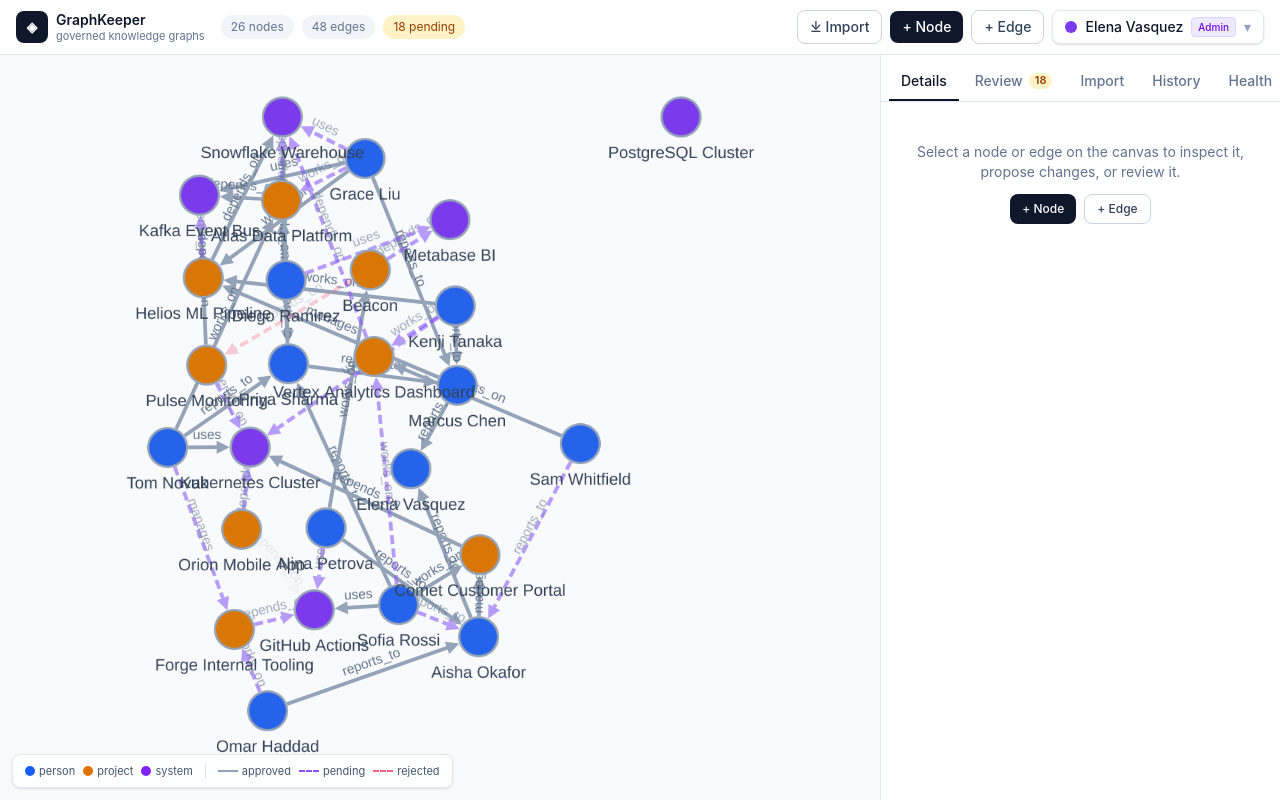
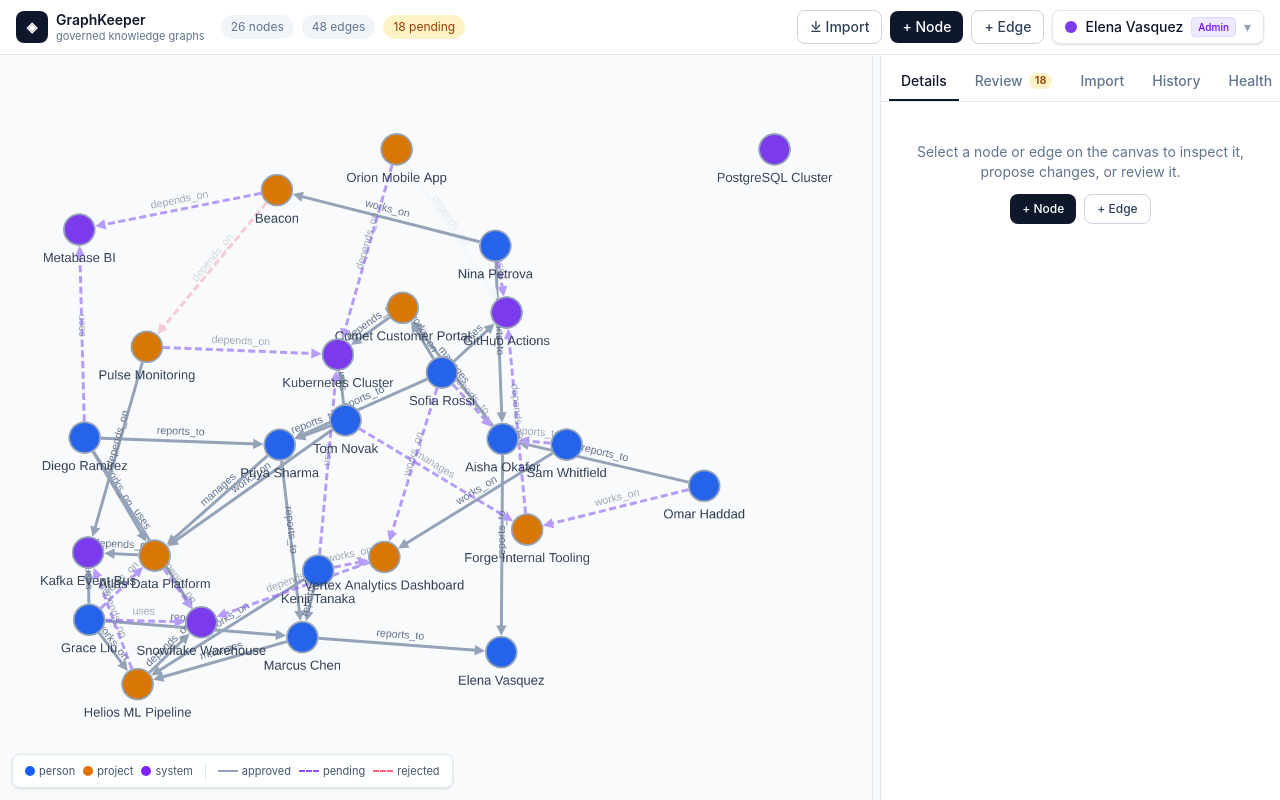
Before and after one commit to youngadults/graphkeeper, a Next.js app: page / in a window 1280 px wide. Built offline with nearby package versions, Linux system fonts and the light colour scheme.

Commit message:
fix: add expandable side panel, space out graph a bit

```diff
--- a/src/components/AppShell.tsx
+++ b/src/components/AppShell.tsx
@@ -1,5 +1,6 @@
 "use client";
 
+import { useEffect, useRef, useState } from "react";
 import { WorkspaceProvider, useWorkspace } from "@/components/workspace/WorkspaceProvider";
 import Header from "@/components/Header";
 import GraphCanvas from "@/components/GraphCanvas";
@@ -21,6 +22,41 @@
 
 function Shell() {
   const { graph, loading, error, selection, select } = useWorkspace();
+  const [panelWidth, setPanelWidth] = useState(400);
+  const resizeState = useRef({ isDragging: false, startX: 0, startWidth: 400 });
+
+  useEffect(() => {
+    const handleMove = (event: MouseEvent) => {
+      if (!resizeState.current.isDragging) return;
+
+      const dx = event.clientX - resizeState.current.startX;
+      const nextWidth = resizeState.current.startWidth - dx;
+      setPanelWidth(Math.min(Math.max(nextWidth, 280), 760));
+    };
+
+    const stopDragging = () => {
+      resizeState.current.isDragging = false;
+    };
+
+    window.addEventListener("mousemove", handleMove);
+    window.addEventListener("mouseup", stopDragging);
+
+    return () => {
+      window.removeEventListener("mousemove", handleMove);
+      window.removeEventListener("mouseup", stopDragging);
+    };
+  }, []);
+
+  const startResize = (event: React.MouseEvent<HTMLDivElement>) => {
+    event.preventDefault();
+    if (event.button !== 0) return;
+
+    resizeState.current = {
+      isDragging: true,
+      startX: event.clientX,
+      startWidth: panelWidth,
+    };
+  };
 
   return (
     <div className="flex h-screen flex-col">
@@ -39,9 +75,22 @@
             </div>
           )}
         </div>
-        <aside className="gk-scroll w-full shrink-0 overflow-y-auto border-t border-slate-200 bg-white lg:w-[400px] lg:border-l lg:border-t-0">
-          <SidePanel />
-        </aside>
+
+        <div className="flex shrink-0">
+          <div
+            className="w-2 cursor-col-resize border-l border-slate-200 bg-slate-50 hover:bg-slate-100"
+            onMouseDown={startResize}
+            title="Drag to resize the side panel"
+            aria-label="Resize side panel"
+            role="separator"
+          />
+          <aside
+            className="gk-scroll w-full shrink-0 overflow-y-auto border-t border-slate-200 bg-white lg:border-l lg:border-t-0"
+            style={{ width: `${panelWidth}px` }}
+          >
+            <SidePanel />
+          </aside>
+        </div>
       </div>
       <Toast />
     </div>
--- a/src/components/GraphCanvas.tsx
+++ b/src/components/GraphCanvas.tsx
@@ -11,10 +11,16 @@
   name: "cose",
   animate: true,
   animationDuration: 350,
-  padding: 40,
+  padding: 36,
   idealEdgeLength: () => 110,
-  nodeOverlap: 24,
+  edgeElasticity: () => 110,
+  nodeRepulsion: 18000,
+  componentSpacing: 32,
+  nodeOverlap: 26,
+  gravity: 0.24,
   randomize: true,
+  numIter: 1300,
+  fit: true,
 };
 
 // cytoscape ships its own types: StylesheetJson = StylesheetJsonBlock[].
@@ -28,6 +34,8 @@
       "font-size": 11,
       "text-valign": "bottom",
       "text-margin-y": 6,
+      "text-max-width": "80px",
+      "text-wrap": "none",
       width: 26,
       height: 26,
       "border-width": 1.5,
@@ -204,7 +212,7 @@
       if (graphRef.current) {
         syncElements(cy, graphRef.current);
         cy.layout(LAYOUT_OPTIONS).run();
-        cy.fit(undefined, 40);
+        cy.fit(undefined, 100);
         didInitialLayout.current = true;
       }
     })();
@@ -240,7 +248,12 @@
   useEffect(() => {
     const container = containerRef.current;
     if (!container) return;
-    const observer = new ResizeObserver(() => instanceRef.current?.resize());
+    const observer = new ResizeObserver(() => {
+      const cy = instanceRef.current;
+      if (!cy) return;
+      cy.resize();
+      cy.fit(undefined, 40);
+    });
     observer.observe(container);
     return () => observer.disconnect();
   }, []);
```
